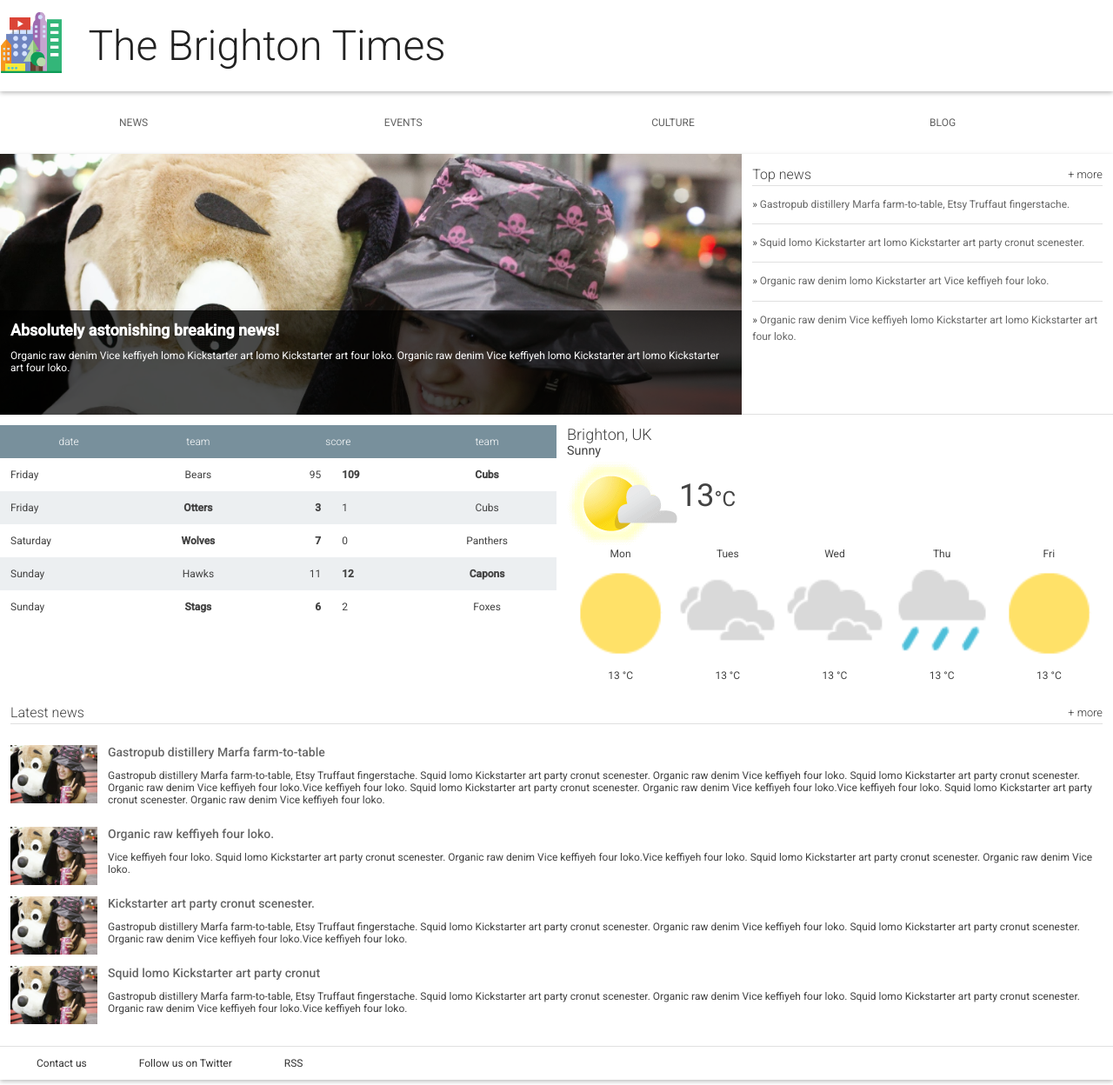
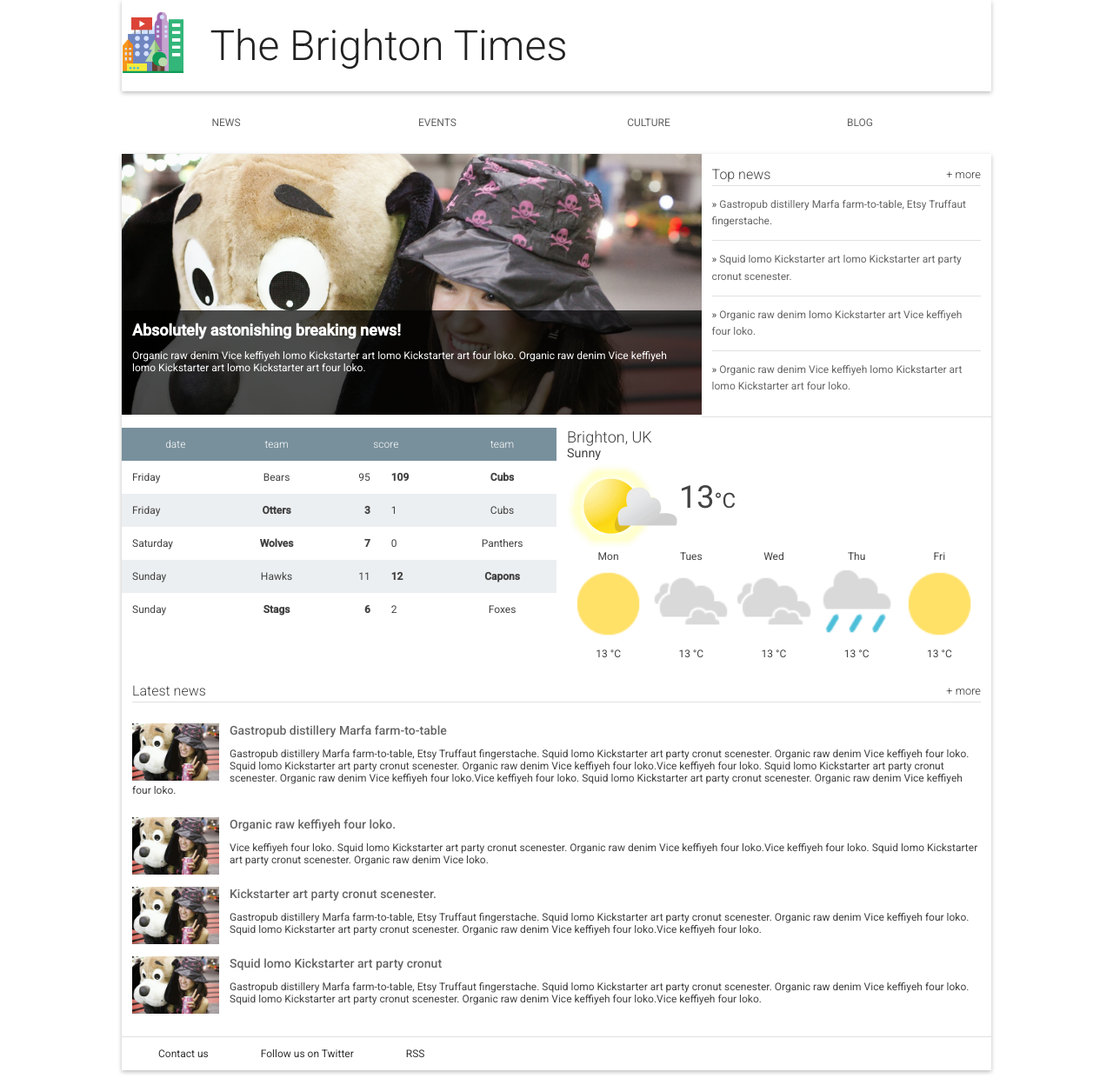
Before and after one commit to tiffanyhan/Portfolio-Site, a PHP site: page / in a window 1280 px wide. Shown: the whole page at 87% size. Run offline with PHP 8.4, Linux system fonts and the light colour scheme.

Commit message:
add margins to large screen widths

```diff
--- a/responsive.css
+++ b/responsive.css
@@ -94,3 +94,12 @@
 	}
 
 }
+
+@media screen and (min-width: 1000px) {
+
+	body {
+		max-width: 1000px;
+		margin: 0 auto;
+	}
+
+}
```
